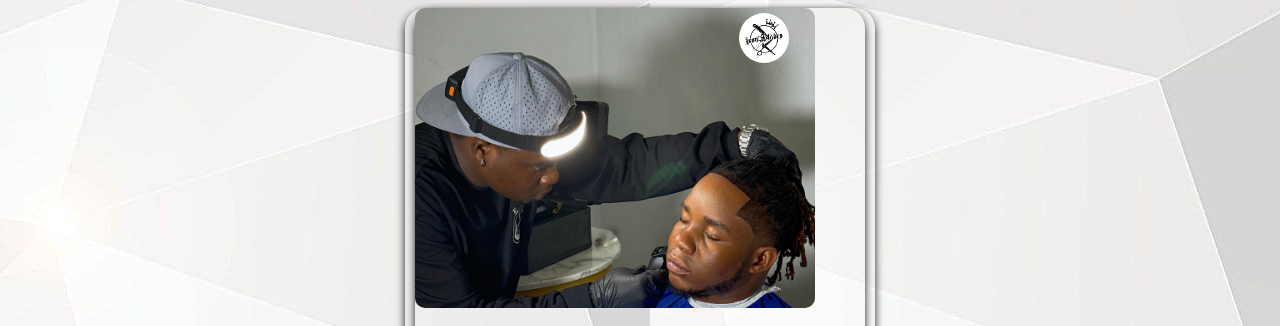
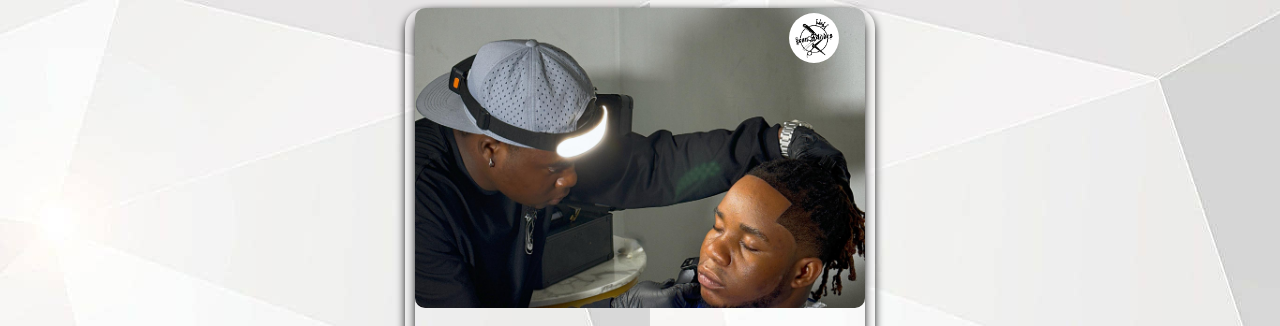
Before and after one commit to Ibladz/Iconblades, a plain HTML site: page index.html in a window 1280 px wide. Shown: the top 326 px of the page. Drawn offline with nearby package versions, Linux system fonts and the light colour scheme.

Commit message:
Add files via upload

```diff
--- a/index.html
+++ b/index.html
@@ -44,10 +44,11 @@ body {
 
 .image-container {
   position: relative;
-  width: 400px;
+  width: 450px;
   height: 300px;
   overflow: hidden;
   border-radius: 10px;
+  object-fit: cover;
 }
 
 .background-image {
```
